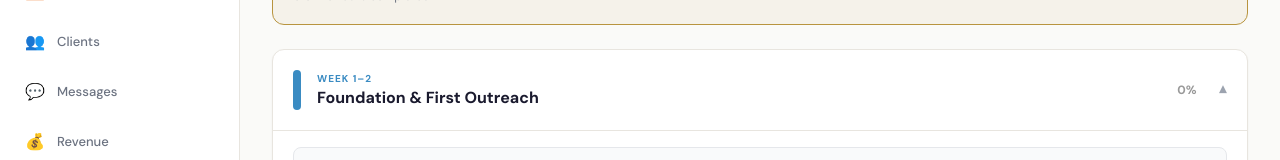
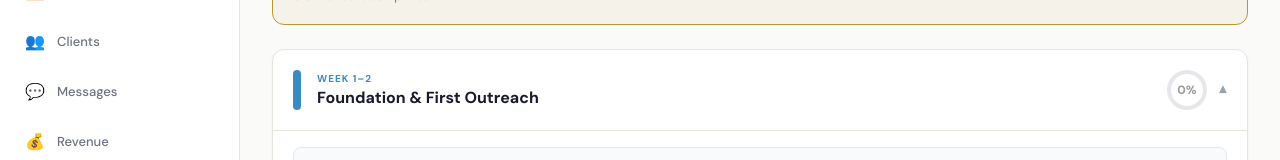
Before and after one commit to sundayharmony/sunday-harmony-site, a Next.js app: page /admin/roadmap in a window 1280 px wide. Shown: the part 181-341 px from the top of the page. Built offline with nearby package versions, Linux system fonts and the light colour scheme; no server answers; a web font is replaced by a local one.

Commit message:
chore(auto-sync): snapshot 2026-02-26 00:56:07

```diff
--- a/src/app/admin/roadmap/page.tsx
+++ b/src/app/admin/roadmap/page.tsx
@@ -96,7 +96,7 @@ export default function RoadmapPage() {
                 <div className="text-base font-bold text-brand-text">{week.title}</div>
               </div>
               <div className="flex items-center gap-3">
-                <div className="w-10 h-10 rounded-full flex items-center justify-center text-xs font-bold" style={{ background: `conic-gradient(${week.color} ${pct * 3.6}deg, rgba(255,255,255,0.06) 0deg)` }}>
+                <div className="w-10 h-10 rounded-full flex items-center justify-center text-xs font-bold" style={{ background: `conic-gradient(${week.color} ${pct * 3.6}deg, #e5e7eb 0deg)` }}>
                   <div className="w-8 h-8 rounded-full bg-white flex items-center justify-center" style={{ color: pct === 100 ? week.color : '#999' }}>{pct}%</div>
                 </div>
                 <span className={`text-brand-dim transition-transform ${isOpen ? 'rotate-180' : ''}`}>▾</span>
```
